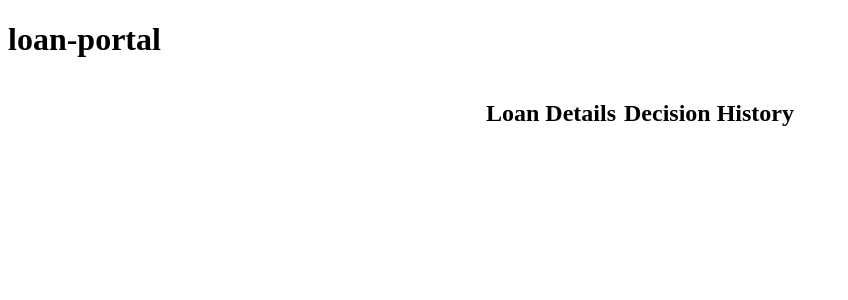
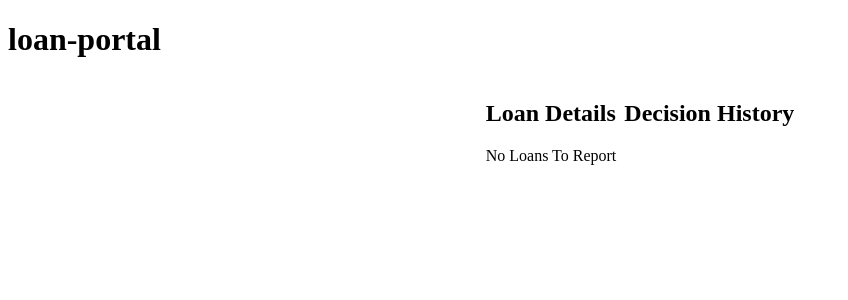
Before and after one commit to jrdnthedev/loan-portal, an Angular app: page /underwriting/panel in a window 1280 px wide. Shown: the top 300 px of the page, without its empty margins (0-848 px from the left). Built offline with nearby package versions, Linux system fonts and the light colour scheme.

Commit message:
refactor: small updates to underwriting components

```diff
--- a/src/app/domains/underwriting/components/decision-history/decision-history.ts
+++ b/src/app/domains/underwriting/components/decision-history/decision-history.ts
@@ -1,4 +1,5 @@
-import { Component } from '@angular/core';
+import { Component, inject } from '@angular/core';
+import { LoanApplicationStore } from '../../../loan-application/store';
 
 @Component({
   selector: 'app-decision-history',
@@ -6,4 +7,11 @@ import { Component } from '@angular/core';
   templateUrl: './decision-history.html',
   styleUrl: './decision-history.scss',
 })
-export class DecisionHistory {}
+export class DecisionHistory {
+  private store = inject(LoanApplicationStore);
+
+  readonly currentLoan$ = this.store.currentLoan$;
+  readonly state$ = this.store.state$;
+
+  constructor() {}
+}
--- a/src/app/domains/underwriting/components/loan-details/loan-details.html
+++ b/src/app/domains/underwriting/components/loan-details/loan-details.html
@@ -1,3 +1,11 @@
 <div id="loan-details">
   <h2>Loan Details</h2>
+  @if (currentLoan$ | async; as loan) {
+    <p>Amount: {{ loan.amount }}</p>
+    <p>Type: {{ loan.type }}</p>
+    <p>Co-signer: {{ loan.coSigner }}</p>
+    <p>Term: {{ loan.termMonths }}</p>
+  } @else {
+    <p>No Loans To Report</p>
+  }
 </div>
--- a/src/app/domains/underwriting/components/loan-details/loan-details.ts
+++ b/src/app/domains/underwriting/components/loan-details/loan-details.ts
@@ -1,15 +1,19 @@
 import { Component, inject } from '@angular/core';
 import { LoanApplicationStore } from '../../../loan-application/store/loan-application.store';
+import { AsyncPipe } from '@angular/common';
+import { RiskScoring } from '../../services/risk-scoring';
+import { LoanApiService } from '../../../loan-application/services/loan-api.service';
 
 @Component({
   selector: 'app-loan-details',
-  imports: [],
+  imports: [AsyncPipe],
   templateUrl: './loan-details.html',
   styleUrl: './loan-details.scss',
 })
 export class LoanDetails {
   private store = inject(LoanApplicationStore);
-
+  private riskScoring = inject(RiskScoring);
+  private loanService = inject(LoanApiService);
   readonly currentLoan$ = this.store.currentLoan$;
   readonly state$ = this.store.state$;
 
```
